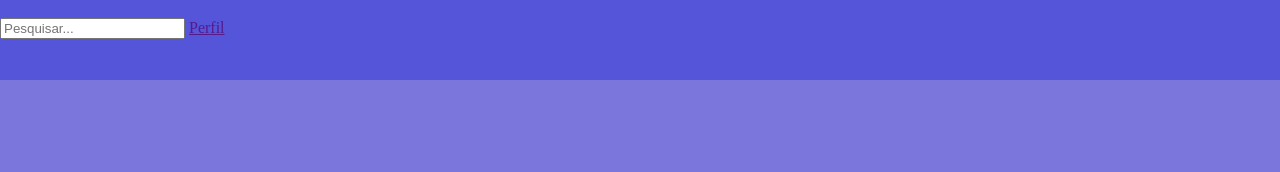
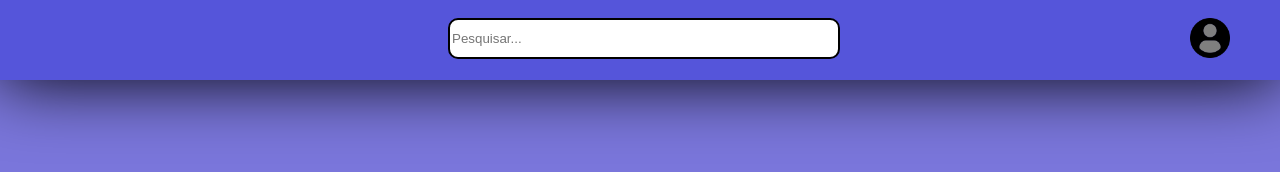
Before and after one commit to Isaac-Santana068/Projeto-de-Startup, a plain HTML site: page Index.html in a window 1280 px wide. Drawn offline with Linux system fonts and the light colour scheme.

Commit message:
Adicionando o ícone de usuário

```diff
--- a/Index.html
+++ b/Index.html
@@ -7,12 +7,12 @@
     <title>Document</title>
 </head>
 <body>
-    <div id="navegacao">
+    <div id="conteinernav">
         <nav>
             <img src="" alt="" id="logo">
             <div id="ligações">
                 <input type="text" id="pesquisa" placeholder="Pesquisar...">
-                <a href="">Perfil</a>
+                <a href=""><img src="Usuário.png" alt="" id="usuario"></a>
             </div>
         </nav>
     </div>
--- a/index.css
+++ b/index.css
@@ -1,11 +1,26 @@
-#navegacao{
+#conteinernav{
     background-color: #5555da;
     width: 100%;
     height: 10%;
     position: absolute;
     left: 0%;
     bottom: 90%;
+    box-shadow: 0px 0px 70px black;
 
+}
+#pesquisa{
+    position: relative;
+    left: 35%;
+    width: 30%;
+    height: 35px;
+    border-radius: 10px;
+    border: 2px solid black;
+}
+#usuario{
+    width: 40px;
+    height: 40px;
+    position: absolute;
+    left: 93%;
 }
 body{
     background-color: #7A76DB;
```
Also changed, not shown: Usuário.png (added).
